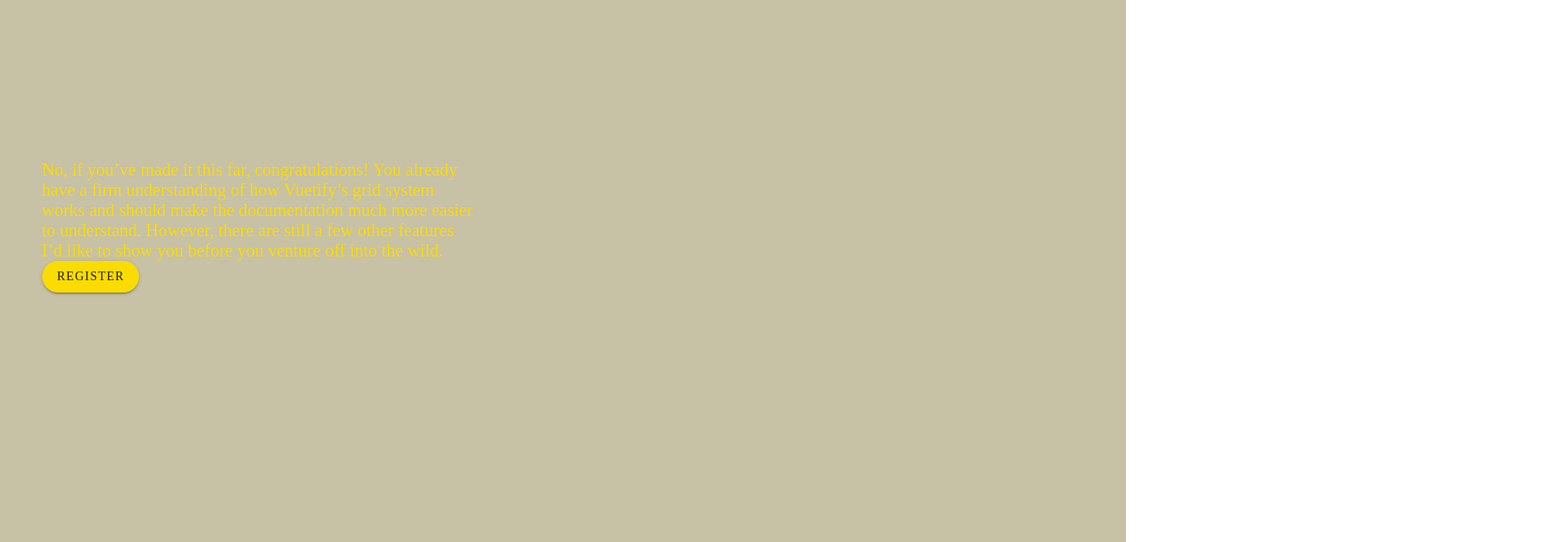
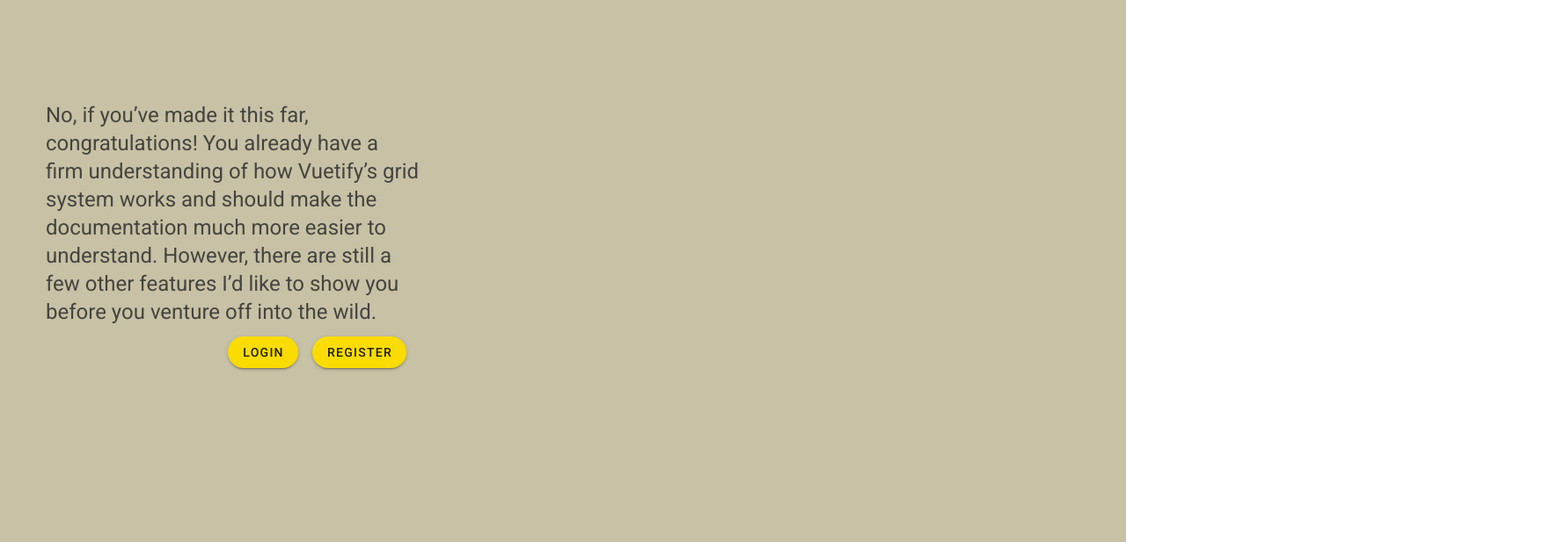
Before and after one commit to florian-baumann/reverie, a Vue app in the folder client/: page / in a window 1280 px wide. Shown: the part 185-802 px from the top of the page at 88% size, 1762 px wide, since content can reach past the window. Built offline with nearby package versions, Linux system fonts and the light colour scheme.

Commit message:
forntpge done

```diff
--- a/client/src/plugins/vuetify.js
+++ b/client/src/plugins/vuetify.js
@@ -4,35 +4,13 @@ import Vuetify from 'vuetify/lib';
 Vue.use(Vuetify);
 
 export default new Vuetify({        //default werte:
-    theme: {
-        dark: false,
-        default: 'light',
-        disable: false,
-        options: {
-          cspNonce: undefined,
-          customProperties: undefined,
-          minifyTheme: undefined,
-          themeCache: undefined,
-        },
-        themes: {
-          light: {
-            primary: '#1976D2',
-            secondary: '#424242',
-            accent: '#82B1FF',
-            error: '#FF5252',
-            info: '#2196F3',
-            success: '#4CAF50',
-            warning: '#FB8C00',
-          },
-          dark: {
-            primary: '#2196F3',
-            secondary: '#424242',
-            accent: '#FF4081',
-            error: '#FF5252',
-            info: '#2196F3',
-            success: '#4CAF50',
-            warning: '#FB8C00',
-          },
-        },
-      },
+  theme: {
+    themes: {
+        light: {
+            primary: "#119DA4",
+            secondary: "#171b34",
+            accent: "3D87E4"
+        }
+    }
+}
 });
--- a/client/src/router/index.js
+++ b/client/src/router/index.js
@@ -16,7 +16,8 @@ Vue.use(VueRouter)
   {
     path: '/',
     name: "FrontPage",
-    component: FrontPage
+    component: FrontPage,
+
   },
   {
     path: "/auth",
--- a/client/src/views/FrontPage.vue
+++ b/client/src/views/FrontPage.vue
@@ -1,41 +1,40 @@
 <template>
-  <div class="wrapper" >
-    <v-container >
-        <v-row id="topRow" >
+    <v-app >
+        <div id="backg">
+            <v-container fluid>
+                <v-row class="mx-10">
 
 
 
 
-            <v-col id="textCol" lg="5" >
-                <v-row id="titleRow" >
-                    <div >
+                    <v-col lg="5" >
+                        <v-row>
+                            <div class="text-h2  font-weight-medium my-15 heading" >
                                 make the World <br>
                                 a better place
                             </div>
                         </v-row>
-                <v-row id="descriptionRow" align="end">
-                    <div >
-                        <br>
-                        <br>
-                        <br>
-                        <br>
-                        <br>
-                        <br>
-                        <br>
-                        <br>
-                        <br>
+
+                        <v-row>
+                            <div class="text-h5 mt-15 pr-16 description">
                                 No, if you’ve made it this far, congratulations! You already have a firm understanding of how Vuetify’s
                                 grid system works and should make the documentation much more easier to understand.
                                 However, there are still a few other features I’d like to show you before you venture off into the wild.<br>
-                        <v-btn color="#FADC00" rounded> Register </v-btn>
                             </div>
+                        </v-row>
+
+                        <v-row >
+                            <v-col class="text-right pr-16 ">
+                                <v-btn color="#FADC00" class="justify-end "  rounded> Login </v-btn>
+                                <v-btn color="#FADC00" class="justify-end mx-4" rounded> Register </v-btn>
+                            </v-col>
                         </v-row>
                     </v-col>
 
 
 
 
-            <v-col id="imageCol" lg="7" >
+                    <v-col id="imageCol" lg="7" class="pl-5" >
                         <v-row >
                             <v-img :src="require('../assets/frontpage.png')"  contain height="800" />
                         </v-row>
@@ -43,32 +42,40 @@
                 </v-row>
 
 
-        <div :style="{'background-image':'//assets/backgroundGradient.png'}">
-        <v-row id="bottomRow">
-            <v-col md="3">
+                <v-row >
+                    <v-col md="3 text-center" >
+                        <div class="white--text text-h6">
                             Twitter link
+                        </div>
                     </v-col>
 
-            <v-col md="3">
+                    <v-col md="3 text-center">
+                        <div class="white--text text-h6">
                             Support
+                        </div>
                     </v-col>
 
-            <v-col md="3">
-                drei daily user
+                    <v-col md="3 text-center">
+                        <div class="white--text text-h6">
+                            Lorem
+                        </div>
                     </v-col>
 
-            <v-col md="3">
+                    <v-col md="3 text-center">
+                        <div class="white--text text-h6">
                             Impressum
+                        </div>
                     </v-col>
 
                 </v-row>
-        </div>
+
 
                 <p>
                 server: {{idea}}
                 </p>
             </v-container>
         </div>
+    </v-app>
 </template>
 
 <script>
@@ -88,30 +95,26 @@ export default {
             this.idea = data
         });
     }
-}
-</script>
-
-<style>
-
-.wrapper {
-   background-color: #c7c1a6;
+    //background-image: radial-gradient(circle, rgba(69,68,62,1) 00%, rgba(0,0,0,0) 20%);
 }
 
 
 
-#titleRow {
-    font-size: 70px;
-    color: #45443E
+</script>
+
+<style scoped>
+
+#backg {
+    background-color: #c7c1a6;
+    background-image: linear-gradient(0deg, rgba(69,68,62,1) 0%, rgba(199,193,166,1) 20%);
 }
 
-#descriptionRow {
-    font-size: 20px;
-    color: #FADC00
+.heading {
+    color: #45443e;
 }
 
-#bottomRow {
-    color: #FFFFFF;
-    font-size: 20px;
+.description {
+    color: #45443e;
 }
 
 
```
Also changed, not shown: client/src/assets/DescGradient.png (added), 1 other file (tests, documents, lock files or other folders). Lines whose indentation alone changed are shown as unchanged.
